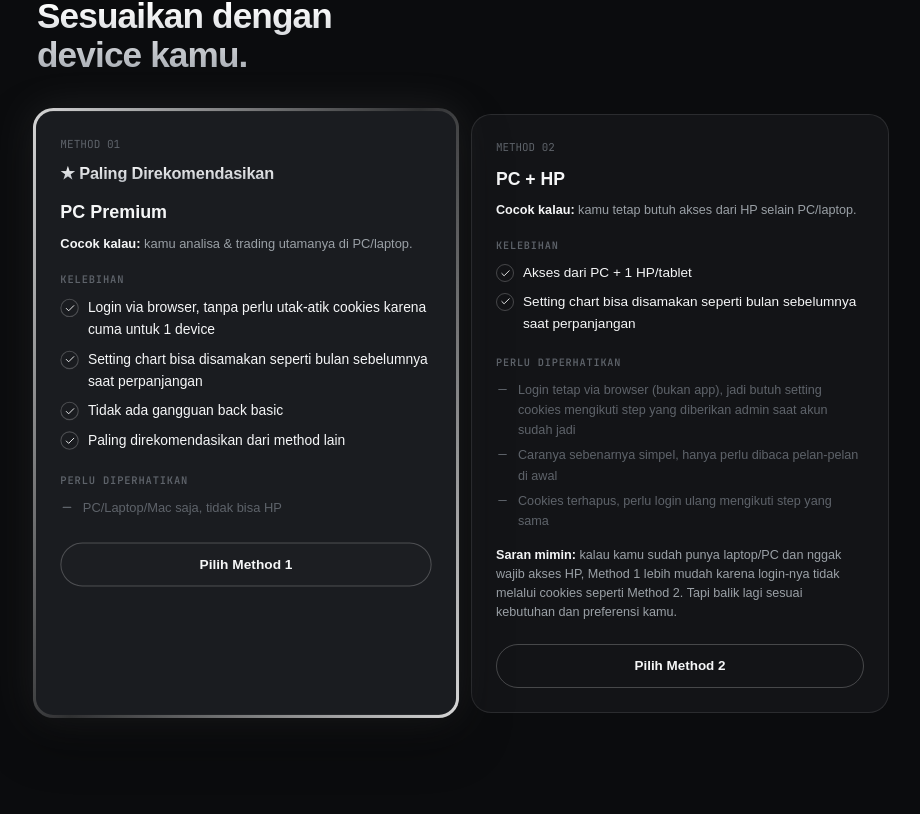
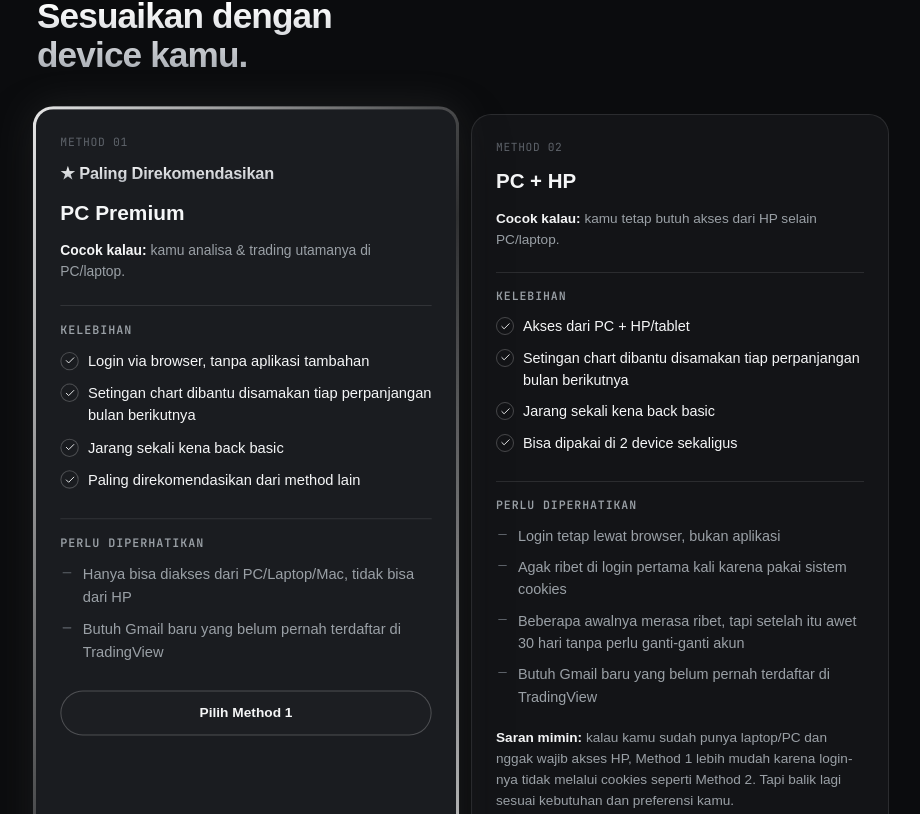
Before and after one commit to regeregereg/jekistorenextjs, a Next.js app: page / in a window 1280 px wide. Shown: the part 4846-5660 px from the top of the page, without its empty margins (177-1097 px from the left). Built offline with nearby package versions, Linux system fonts and the light colour scheme; no server answers; a web font is replaced by a local one.

Commit message:
Add files via upload

```diff
--- a/app/globals.css
+++ b/app/globals.css
@@ -1351,30 +1351,34 @@ p {
 }
 .method-eyebrow {
   font-family: var(--font-mono), monospace;
-  font-size: 0.68rem;
+  font-size: 0.7rem;
+  letter-spacing: 0.06em;
   color: var(--ink-dim);
   margin-bottom: 8px;
 }
 .method-name {
   font-family: var(--font-display), sans-serif;
-  font-size: 1.1rem;
+  font-size: 1.28rem;
   font-weight: 700;
-  margin-bottom: 8px;
+  margin-bottom: 10px;
   color: var(--ink);
 }
 .method-section-label {
   font-family: var(--font-mono), monospace;
-  font-size: 0.64rem;
-  font-weight: 600;
+  font-size: 0.72rem;
+  font-weight: 700;
   letter-spacing: 0.08em;
   text-transform: uppercase;
-  color: var(--ink-dim);
-  margin: 14px 0 8px;
+  color: var(--ink-mid);
+  margin: 18px 0 10px;
+  padding-top: 14px;
+  border-top: 1px solid var(--line);
 }
 .method-plus {
-  font-size: 0.85rem;
-  color: var(--ink);
-  margin-bottom: 7px;
+  font-size: 0.9rem;
+  line-height: 1.55;
+  color: var(--ink);
+  margin-bottom: 9px;
   font-weight: 500;
   display: flex;
   align-items: flex-start;
@@ -1394,9 +1398,11 @@ p {
   margin-top: 2px;
 }
 .method-minus {
-  font-size: 0.79rem;
-  color: var(--ink-dim);
-  margin-bottom: 5px;
+  font-size: 0.9rem;
+  line-height: 1.55;
+  color: var(--ink-mid);
+  margin-bottom: 9px;
+  font-weight: 500;
   display: flex;
   align-items: flex-start;
   gap: 9px;
@@ -1404,12 +1410,13 @@ p {
 .method-minus svg {
   margin-top: 3px;
   flex-shrink: 0;
+  color: var(--ink-dim);
 }
 .method-fit {
-  font-size: 0.79rem;
+  font-size: 0.85rem;
   color: var(--ink-mid);
   margin-bottom: 4px;
-  line-height: 1.5;
+  line-height: 1.55;
 }
 .method-fit b {
   color: var(--ink);
--- a/lib/data/methods.ts
+++ b/lib/data/methods.ts
@@ -14,12 +14,15 @@ export const methodOptions: MethodOption[] = [
     recommendedLabel: '★ Paling Direkomendasikan',
     fitDescription: 'kamu analisa & trading utamanya di PC/laptop.',
     pros: [
-      'Login via browser, tanpa perlu utak-atik cookies karena cuma untuk 1 device',
-      'Setting chart bisa disamakan seperti bulan sebelumnya saat perpanjangan',
-      'Tidak ada gangguan back basic',
+      'Login via browser, tanpa aplikasi tambahan',
+      'Setingan chart dibantu disamakan tiap perpanjangan bulan berikutnya',
+      'Jarang sekali kena back basic',
       'Paling direkomendasikan dari method lain',
     ],
-    cons: ['PC/Laptop/Mac saja, tidak bisa HP'],
+    cons: [
+      'Hanya bisa diakses dari PC/Laptop/Mac, tidak bisa dari HP',
+      'Butuh Gmail baru yang belum pernah terdaftar di TradingView',
+    ],
   },
   {
     id: 2,
@@ -27,13 +30,16 @@ export const methodOptions: MethodOption[] = [
     name: 'PC + HP',
     fitDescription: 'kamu tetap butuh akses dari HP selain PC/laptop.',
     pros: [
-      'Akses dari PC + 1 HP/tablet',
-      'Setting chart bisa disamakan seperti bulan sebelumnya saat perpanjangan',
+      'Akses dari PC + HP/tablet',
+      'Setingan chart dibantu disamakan tiap perpanjangan bulan berikutnya',
+      'Jarang sekali kena back basic',
+      'Bisa dipakai di 2 device sekaligus',
     ],
     cons: [
-      'Login tetap via browser (bukan app), jadi butuh setting cookies mengikuti step yang diberikan admin saat akun sudah jadi',
-      'Caranya sebenarnya simpel, hanya perlu dibaca pelan-pelan di awal',
-      'Cookies terhapus, perlu login ulang mengikuti step yang sama',
+      'Login tetap lewat browser, bukan aplikasi',
+      'Agak ribet di login pertama kali karena pakai sistem cookies',
+      'Beberapa awalnya merasa ribet, tapi setelah itu awet 30 hari tanpa perlu ganti-ganti akun',
+      'Butuh Gmail baru yang belum pernah terdaftar di TradingView',
     ],
     adviceNote:
       'kalau kamu sudah punya laptop/PC dan nggak wajib akses HP, Method 1 lebih mudah karena login-nya tidak melalui cookies seperti Method 2. Tapi balik lagi sesuai kebutuhan dan preferensi kamu.',
```
